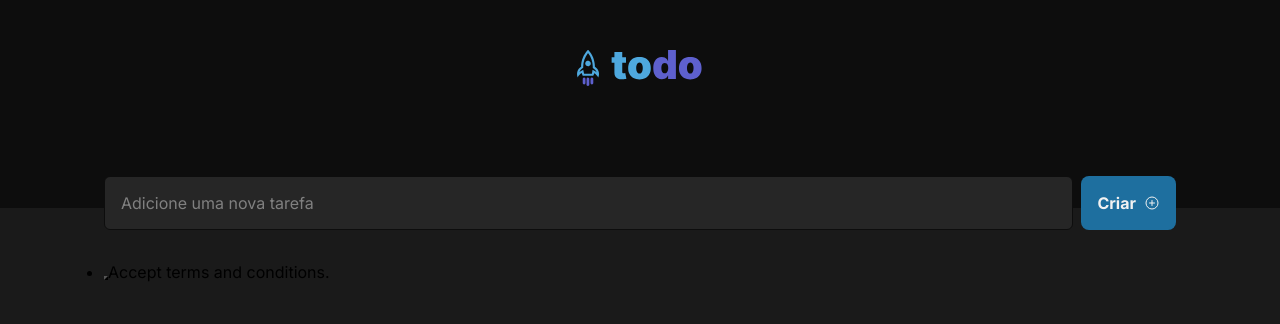
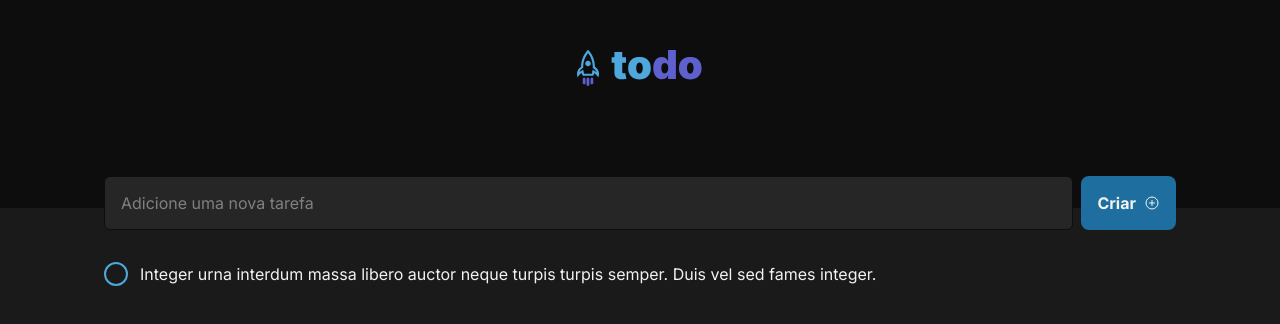
Before and after one commit to ElleLavigne/to-do-list, a React (Vite) app: page / in a window 1280 px wide. Shown: the top 324 px of the page. Built offline with nearby package versions, Linux system fonts and the light colour scheme.

Commit message:
feat style task

```diff
--- a/src/pages/components/Task/index.tsx
+++ b/src/pages/components/Task/index.tsx
@@ -1,21 +1,31 @@
-import { CheckIcon } from "@radix-ui/react-icons";
-import { CheckBoxRoot, TaskContainer } from "./styles";
+// import { CheckIcon } from "@radix-ui/react-icons";
+import { CheckBoxRoot, Label, TaskContainer } from "./styles";
 import * as Checkbox from "@radix-ui/react-checkbox";
-
+import { Check } from "phosphor-react";
+import { useState } from "react";
 
 export function Task() {
-    return(
-        <TaskContainer>
-            <CheckBoxRoot className="CheckboxRoot" id="c1">
-				<Checkbox.Indicator className="CheckboxIndicator">
-					<CheckIcon />
-				</Checkbox.Indicator>
-			</CheckBoxRoot>
+  const [isChecked, setIsChecked] = useState(false);
 
-			<label className="Label" htmlFor="c1">
-				Accept terms and conditions.
-			</label>
+  return (
+    <TaskContainer>
+      <CheckBoxRoot
+        checked={isChecked}
+        id="c1"
+        onCheckedChange={(newValue: boolean) => {
+          setIsChecked(newValue);
+        }}
+      >
+        <Checkbox.Indicator>
+          <Check size={12} color="#F2F2F2" weight="bold"/>
+          {/* <CheckIcon color="#F2F2F2"/> */}
+        </Checkbox.Indicator>
+      </CheckBoxRoot>
 
-        </TaskContainer>
-    )
+      <Label checked={isChecked} htmlFor="c1">
+        Integer urna interdum massa libero auctor neque turpis turpis semper.
+        Duis vel sed fames integer.
+      </Label>
+    </TaskContainer>
+  );
 }
--- a/src/pages/components/Task/styles.ts
+++ b/src/pages/components/Task/styles.ts
@@ -1,11 +1,42 @@
 import styled from "styled-components";
 import * as Checkbox from "@radix-ui/react-checkbox";
 
+interface LabelProps {
+  checked: boolean;
+}
 
 export const TaskContainer = styled.li`
+  display: flex;
+  align-items: center;
+  gap: 0.75rem;
+
+`;
+
+export const Label = styled.label<LabelProps>`
+ color: ${(props) => props.checked ? props.theme["gray-300"] : props.theme["gray-100"]};
+ transition: all 250ms;
+
+ text-decoration: ${props => props.checked ? 'line-through' : undefined};
 
 `
+
 export const CheckBoxRoot = styled(Checkbox.Root)`
-background-color: ${props => props.theme.blue};
+  background-color: ${(props) =>
+    props.checked ? props.theme.purple : "transparent"};
 
-`
+  border: 2px solid
+    ${(props) => (props.checked ? "transparent" : props.theme.blue)};
+  transition: all 250ms;
+  border-radius: 50%;
+  width: 1.5rem;
+  height: 1.5rem;
+  display: flex;
+  align-items: center;
+  justify-content: center;
+`;
+
+export const CheckBoxIndicator = styled(Checkbox.Indicator)`
+  display: flex;
+  align-items: center;
+  justify-content: center;
+`;
```
